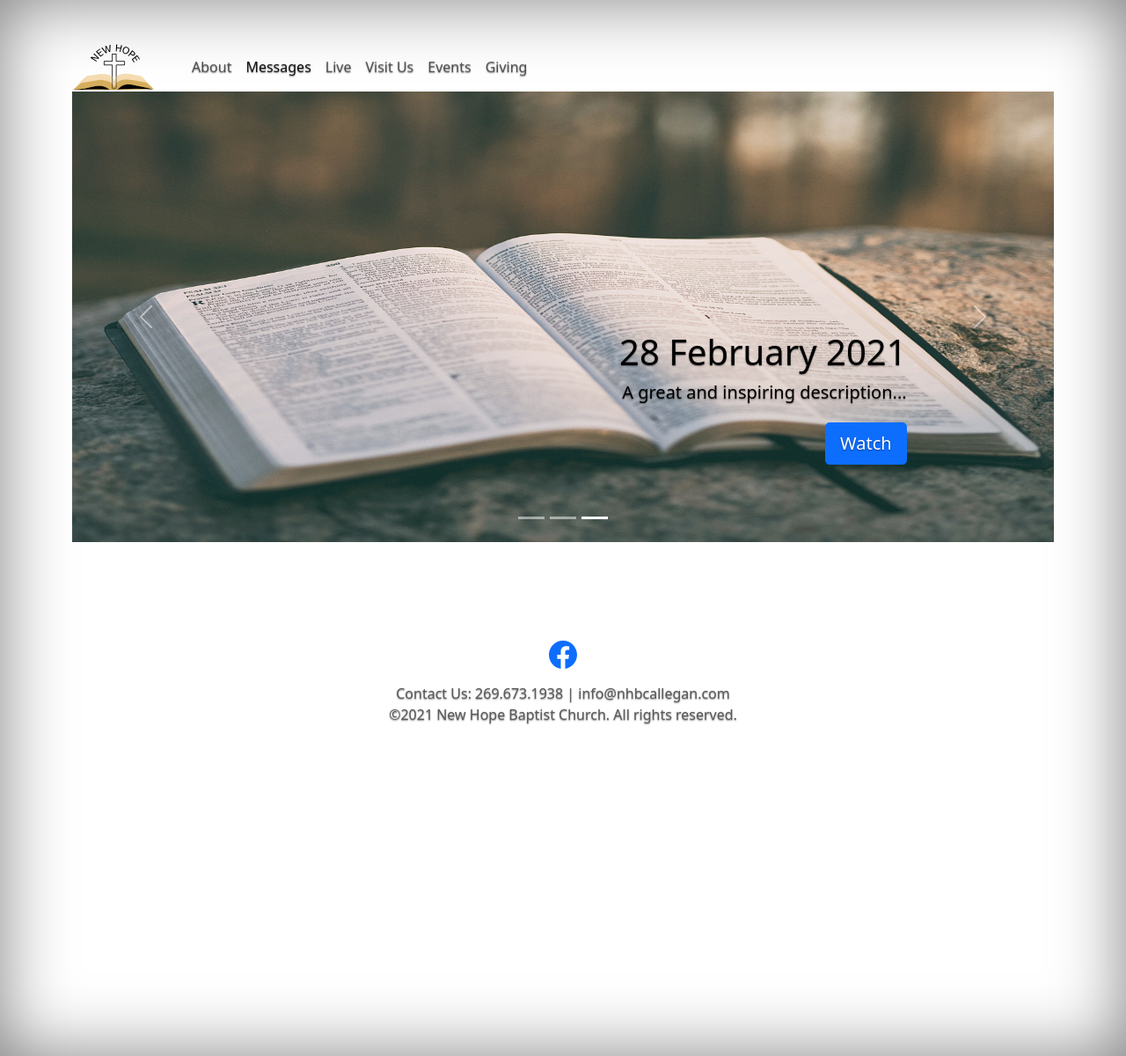
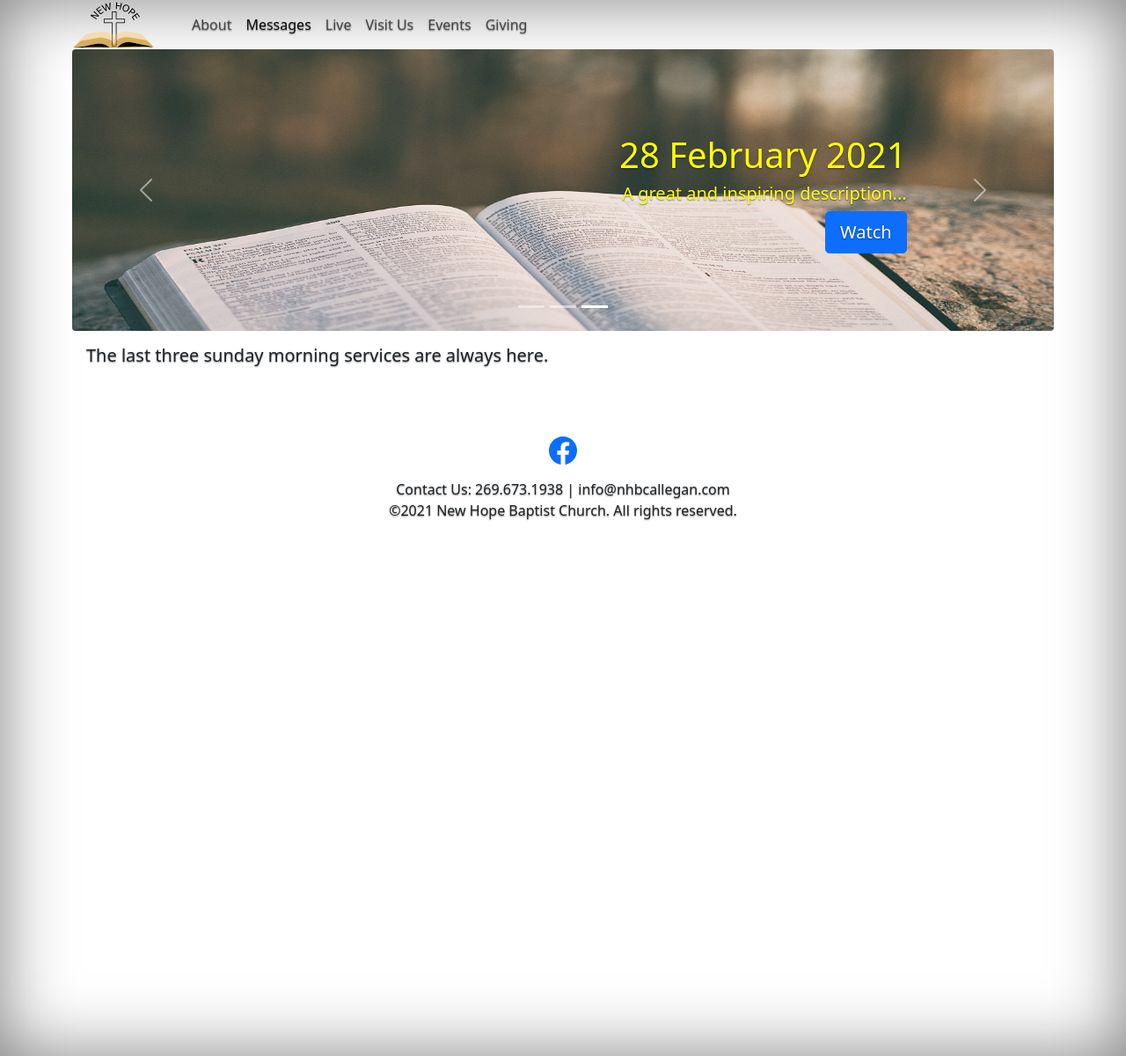
Before and after one commit to youngmcdev/newhope, a Flask app: page /messages in a window 1280 px wide. Shown: the whole page at 88% size. Run offline with Flask 2, Linux system fonts and the light colour scheme.

Commit message:
[develop]: Worked on the messages carousel

```diff
--- a/app/static/carousel.css
+++ b/app/static/carousel.css
@@ -3,9 +3,9 @@
 /* Padding below the footer and lighter body text */
 
 body {
-  padding-top: 3rem;
+  /* padding-top: 3rem;
   padding-bottom: 3rem;
-  color: #5a5a5a;
+  color: #5a5a5a; */
 }
 
 
@@ -14,17 +14,19 @@ body {
 
 /* Carousel base class */
 .carousel {
-  margin-bottom: 4rem;
+  /* margin-bottom: 4rem; */
 }
 /* Since positioning the image, we need to help out the caption */
 .carousel-caption {
   bottom: 3rem;
   z-index: 10;
+  font-weight: 500;
+  color: yellow;
 }
 
 /* Declare heights because of positioning of img element */
 .carousel-item {
-  height: 32rem;
+  height: 20rem;
 }
 .carousel-item > img {
   position: absolute;
--- a/app/templates/index.html
+++ b/app/templates/index.html
@@ -8,7 +8,7 @@
             At quis risus sed vulputate odio ut.<br />Cras ornare arcu dui vivamus arcu felis bibendum ut
             tristique.<br />Sit amet massa vitae tortor condimentum lacinia quis vel.
         </h2>
-        <a href="#" class="btn btn-primary">Visit Us This Sunday</a>
+        <a href="{{ url_for('services') }}" class="btn btn-primary">Visit Us This Sunday</a>
     </div>
 </div>
 <div class="row p-3">
@@ -21,7 +21,7 @@
             will destroy those who speak lies. Yahweh abhors the bloodthirsty and deceitful man. But as for me, in the
             abundance of your loving kindness I will come into your house. I will bow toward your holy temple in
             reverence of you.</p>
-        <a href="#" class="btn btn-primary">Visit Us This Sunday</a>
+        <a href="{{ url_for('services') }}" class="btn btn-primary">Visit Us This Sunday</a>
     </div>
     <div class="col-xl-3 col-sm-5 col-xs-12">
         <h4>Weekly Gatherings</h4>
--- a/app/templates/messages.html
+++ b/app/templates/messages.html
@@ -10,14 +10,14 @@
         <button type="button" data-bs-target="#myCarousel" data-bs-slide-to="2" aria-label="Slide 3"
             class="active" aria-current="true"></button>
     </div>
-    <div class="carousel-inner">
+    <div class="carousel-inner rounded">
         <div class="carousel-item">
             <img src="../static/storm.png" class="d-block w-100" alt="Storm" />
 
             <div class="container">
                 <div class="carousel-caption text-start">
                     <h1>14 February 2021</h1>
-                    <p>A great and inspiring description...</p>
+                    <h5>A great and inspiring description...</h5>
                     <p><a class="btn btn-lg btn-primary" href="#">Watch</a></p>
                 </div>
             </div>
@@ -26,9 +26,9 @@
             <img src="{{ url_for('static', filename='man-walking-with-bag.png') }}" class="d-block w-100" alt="Walking Man" />
 
             <div class="container">
-                <div class="carousel-caption" style="color: green;">
+                <div class="carousel-caption">
                     <h1>21 February 2021</h1>
-                    <p>A great and inspiring description...</p>
+                    <h5>A great and inspiring description...</h5>
                     <p><a class="btn btn-lg btn-primary" href="#">Watch</a></p>
                 </div>
             </div>
@@ -37,9 +37,9 @@
             <img src="../static/bible-on-rock.png" class="d-block w-100" alt="Bible" />
 
             <div class="container">
-                <div class="carousel-caption text-end" style="color: black;">
+                <div class="carousel-caption text-end">
                     <h1>28 February 2021</h1>
-                    <p>A great and inspiring description...</p>
+                    <h5>A great and inspiring description...</h5>
                     <p><a class="btn btn-lg btn-primary" href="#">Watch</a></p>
                 </div>
             </div>
@@ -54,6 +54,11 @@
         <span class="visually-hidden">Next</span>
     </button>
 </div>
+<div class="row p-3 rounded">
+    <div class="col-12">
+        <p class="nh-h4">The last three sunday morning services are always here.</p>
+    </div>
+</div>
 {% endblock %}
 
 {% block scripts %}
```
